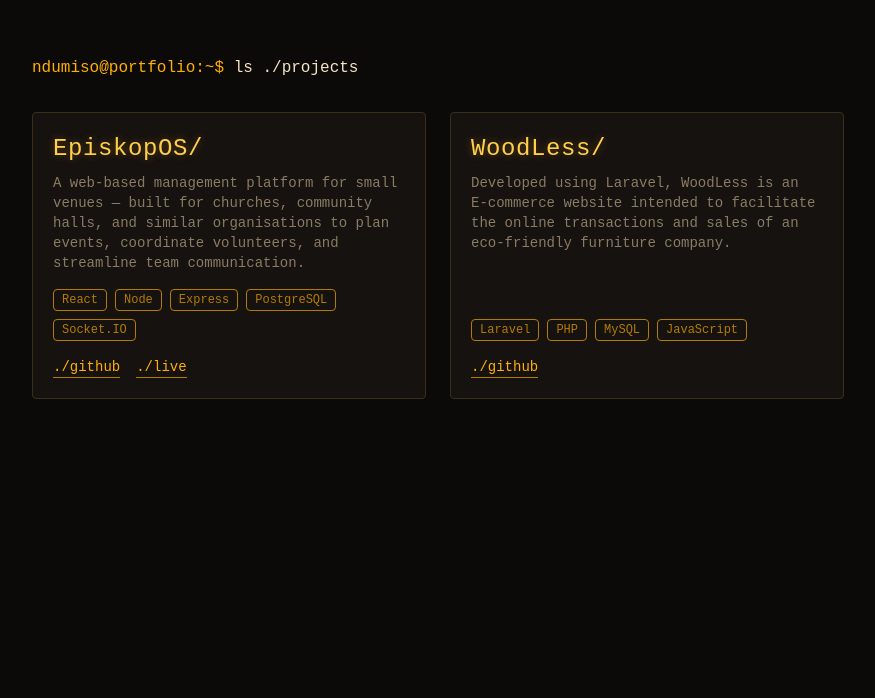
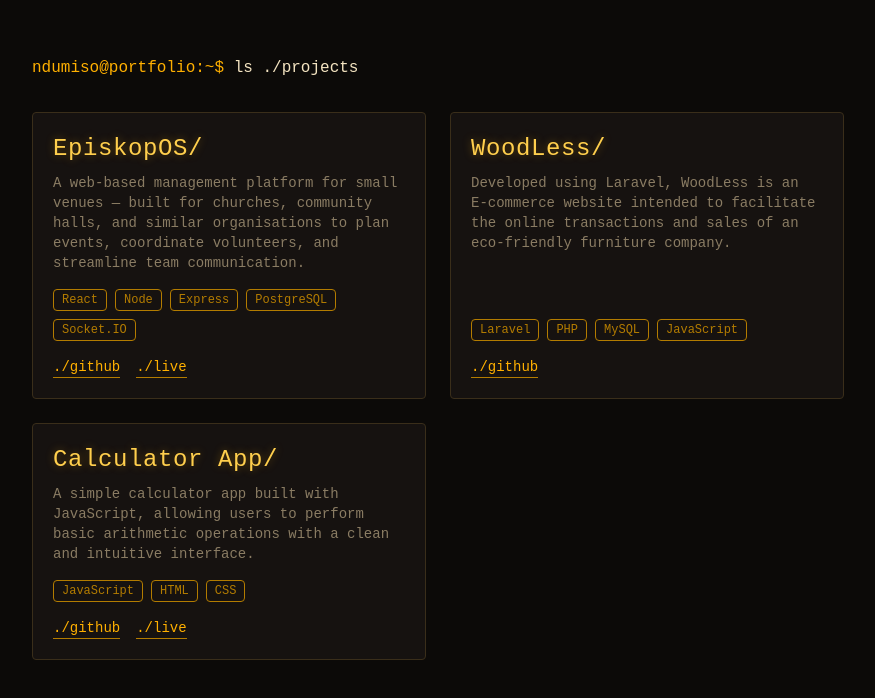
Before and after one commit to NduNdu21/ndumiso-mbangeleli, a React app: page / in a window 1280 px wide. Shown: the part 824-1522 px from the top of the page, without its empty margins (202-1077 px from the left). Before the commit the page ends 1303 px from the top, so only its background shows below. Built offline with nearby package versions, Linux system fonts and the light colour scheme; the HTML template or start-up script is replaced by a standard one.

Commit message:
Updated project list

```diff
--- a/src/data/projects.js
+++ b/src/data/projects.js
@@ -17,6 +17,15 @@ const projects = [
     github: "https://github.com/NduNdu21/Team-Project-2024",
     live: "",
   },
+  {
+    id: "project-three",
+    name: "Calculator App",
+    description:
+      "A simple calculator app built with JavaScript, allowing users to perform basic arithmetic operations with a clean and intuitive interface.",
+    stack: ["JavaScript", "HTML", "CSS"],
+    github: "https://github.com/NduNdu21/calculator",
+    live: "https://ndundu21.github.io/calculator/",
+  }
 ];
 
 export default projects;
```
